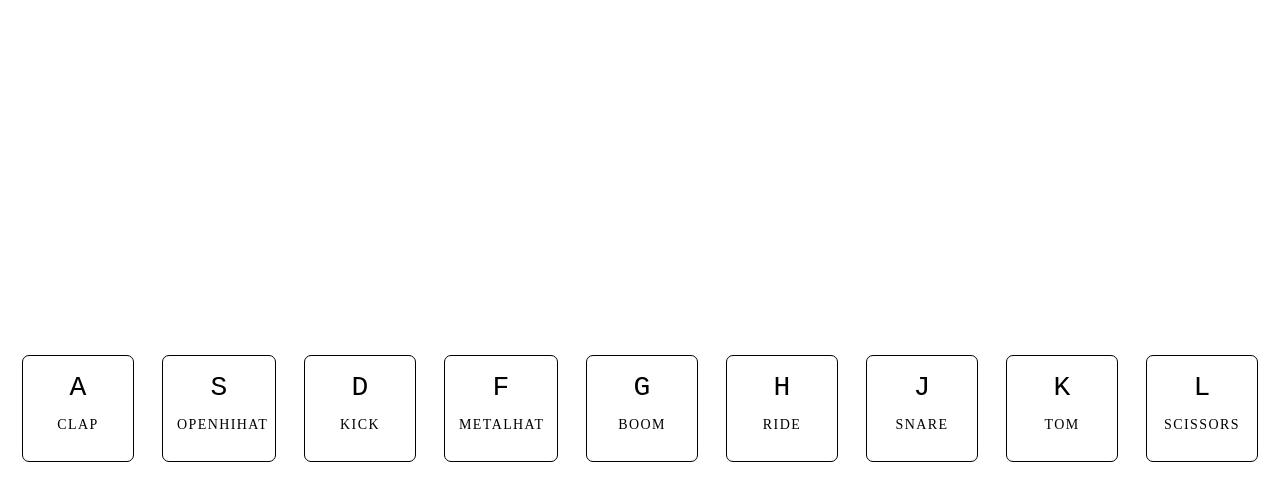
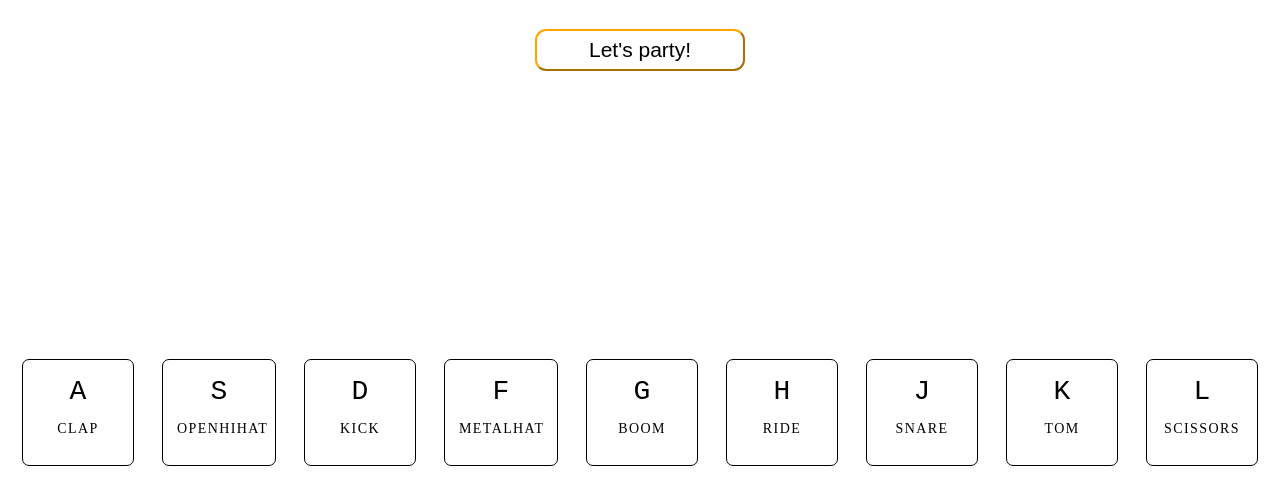
Before and after one commit to vandao288/Drum-Kit, a plain HTML site: page index.html in a window 1280 px wide. Drawn offline with nearby package versions, Linux system fonts and the light colour scheme.

Commit message:
add button with 2 click events

```diff
--- a/index.html
+++ b/index.html
@@ -6,6 +6,10 @@
   <script src="https://code.jquery.com/jquery-3.3.1.js"></script>
 </head>
 <body>
+  <div class="btn">
+    <button onclick="this.innerHTML='Press Q to stop'">Let's party!</button>
+  </div>
+
   <div class="keys">
     <div data-key="65" class="key">
       <kbd>A</kbd>
@@ -75,6 +79,17 @@
       e.target.classList.remove('playing');
     }
 
+    function generateRandomKey() {
+      const chars = ['A', 'S', 'D', 'F', 'G', 'H', 'J', 'K', 'L'];
+      var index = Math.round(Math.random() * (chars.length - 1));
+      return chars[index];
+    }
+
+    $('button').on("click", function(){
+      var randomKey = $('<h1>Press A</h1>');
+      $('.btn').append(randomKey);
+    });
+
     const keys = document.querySelectorAll('.key');
     keys.forEach(key => key.addEventListener('transitionend', removeTransition));
     window.addEventListener('keydown', playSound);
--- a/style.css
+++ b/style.css
@@ -3,9 +3,25 @@ html {
   font-size: 14px;
 }
 
+button {
+  background-color: white;
+  border-color: orange;
+  border-width: 0.2rem;
+  border-radius: 0.8rem;
+  height: 3rem;
+  width: 15rem;
+  font-size: 1.5rem;
+  text-align: center;
+}
+
+.btn {
+  text-align: center;
+  padding: 1.5rem;
+}
+
 .keys {
   display:flex;
-  min-height: 100vh;
+  min-height: 80vh;
   align-items: center;
   justify-content: center;
 }
@@ -32,3 +48,8 @@ html {
   text-transform: uppercase;
   letter-spacing: .1rem;
 }
+
+.random {
+  font-size: 10rem;
+  color: orange;
+}
```
